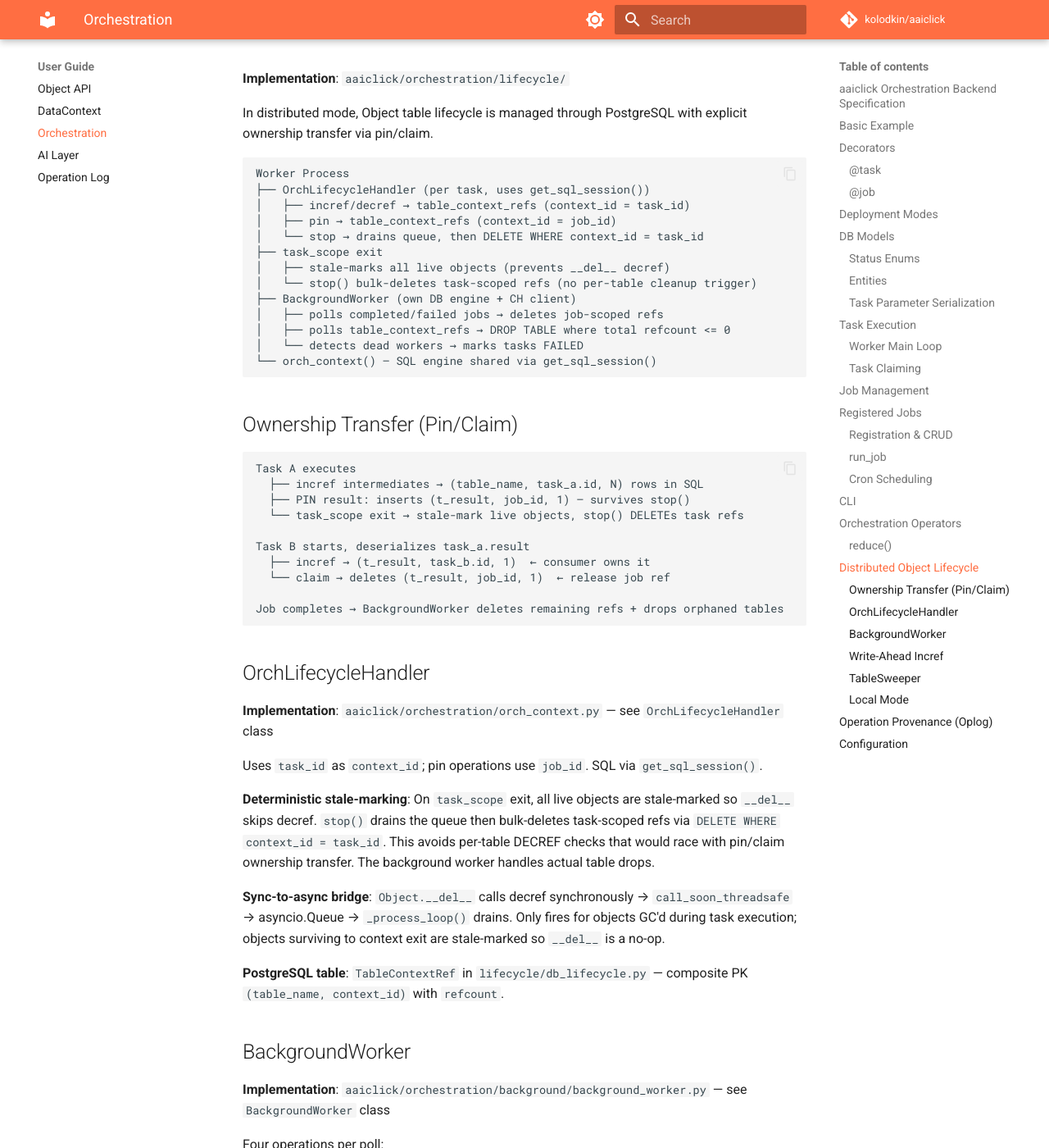
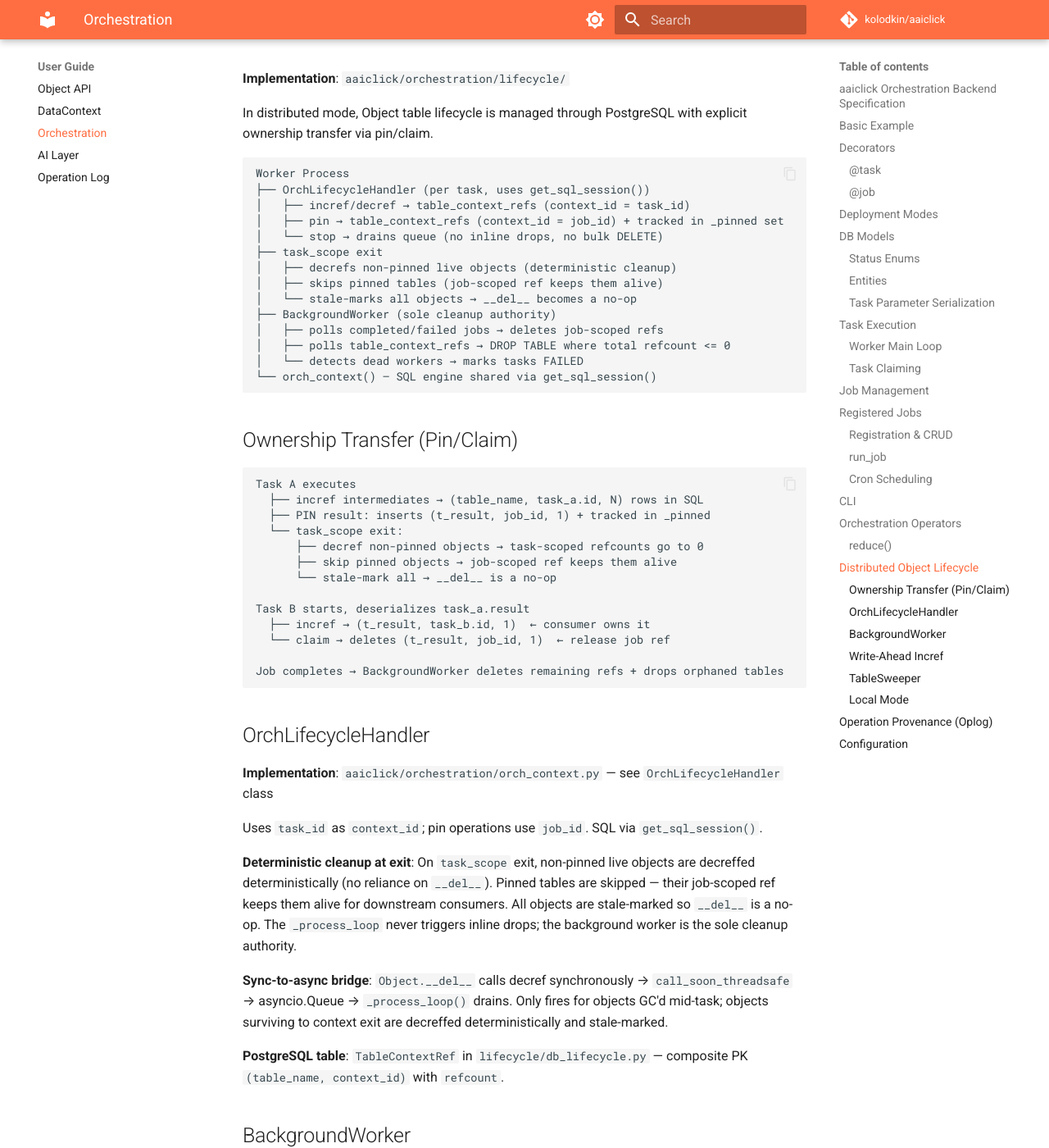
Before and after one commit to kolodkin/aaiclick, an MkDocs documentation site: the page built from docs/orchestration.md, in a window 1280 px wide and 1400 px high, scrolled down 6674 px. Shown: the whole window at 82% size. Built offline with MkDocs 1.6.1 and Material for MkDocs 9.7.7, drawn with Linux system fonts in a browser that asks for light colours; comment, search, counter and statistics services are not loaded.

Commit message:
refactor: move table cleanup to background worker, decref non-pinned at exit
- OrchLifecycleHandler._process_loop no longer triggers inline drops
  (removes _create_sample_and_drop from DECREF path)
- Background worker is now the sole cleanup authority
- task_scope exit deterministically decrefs non-pinned live objects
- Pinned tables are tracked in handler._pinned set, skipped at exit
  (their job-scoped ref keeps them alive for downstream consumers)
- stop() simplified to queue drain only (no bulk DELETE needed)

https://claude.ai/code/session_01UidzfJia3frpyGkqnimArN

````diff
--- a/docs/orchestration.md
+++ b/docs/orchestration.md
@@ -205,12 +205,13 @@ In distributed mode, Object table lifecycle is managed through PostgreSQL with e
 Worker Process
 ├── OrchLifecycleHandler (per task, uses get_sql_session())
 │   ├── incref/decref → table_context_refs (context_id = task_id)
-│   ├── pin → table_context_refs (context_id = job_id)
-│   └── stop → drains queue, then DELETE WHERE context_id = task_id
+│   ├── pin → table_context_refs (context_id = job_id) + tracked in _pinned set
+│   └── stop → drains queue (no inline drops, no bulk DELETE)
 ├── task_scope exit
-│   ├── stale-marks all live objects (prevents __del__ decref)
-│   └── stop() bulk-deletes task-scoped refs (no per-table cleanup trigger)
-├── BackgroundWorker (own DB engine + CH client)
+│   ├── decrefs non-pinned live objects (deterministic cleanup)
+│   ├── skips pinned tables (job-scoped ref keeps them alive)
+│   └── stale-marks all objects → __del__ becomes a no-op
+├── BackgroundWorker (sole cleanup authority)
 │   ├── polls completed/failed jobs → deletes job-scoped refs
 │   ├── polls table_context_refs → DROP TABLE where total refcount <= 0
 │   └── detects dead workers → marks tasks FAILED
@@ -222,8 +223,11 @@ Worker Process
 ```
 Task A executes
   ├── incref intermediates → (table_name, task_a.id, N) rows in SQL
-  ├── PIN result: inserts (t_result, job_id, 1) — survives stop()
-  └── task_scope exit → stale-mark live objects, stop() DELETEs task refs
+  ├── PIN result: inserts (t_result, job_id, 1) + tracked in _pinned
+  └── task_scope exit:
+      ├── decref non-pinned objects → task-scoped refcounts go to 0
+      ├── skip pinned objects → job-scoped ref keeps them alive
+      └── stale-mark all → __del__ is a no-op
 
 Task B starts, deserializes task_a.result
   ├── incref → (t_result, task_b.id, 1)  ← consumer owns it
@@ -238,9 +242,9 @@ Job completes → BackgroundWorker deletes remaining refs + drops orphaned table
 
 Uses `task_id` as `context_id`; pin operations use `job_id`. SQL via `get_sql_session()`.
 
-**Deterministic stale-marking**: On `task_scope` exit, all live objects are stale-marked so `__del__` skips decref. `stop()` drains the queue then bulk-deletes task-scoped refs via `DELETE WHERE context_id = task_id`. This avoids per-table DECREF checks that would race with pin/claim ownership transfer. The background worker handles actual table drops.
+**Deterministic cleanup at exit**: On `task_scope` exit, non-pinned live objects are decreffed deterministically (no reliance on `__del__`). Pinned tables are skipped — their job-scoped ref keeps them alive for downstream consumers. All objects are stale-marked so `__del__` is a no-op. The `_process_loop` never triggers inline drops; the background worker is the sole cleanup authority.
 
-**Sync-to-async bridge**: `Object.__del__` calls decref synchronously → `call_soon_threadsafe` → asyncio.Queue → `_process_loop()` drains. Only fires for objects GC'd during task execution; objects surviving to context exit are stale-marked so `__del__` is a no-op.
+**Sync-to-async bridge**: `Object.__del__` calls decref synchronously → `call_soon_threadsafe` → asyncio.Queue → `_process_loop()` drains. Only fires for objects GC'd mid-task; objects surviving to context exit are decreffed deterministically and stale-marked.
 
 **PostgreSQL table**: `TableContextRef` in `lifecycle/db_lifecycle.py` — composite PK `(table_name, context_id)` with `refcount`.
 
````
Also changed, not shown: docs/data_context.md (+1 -1 lines), 1 other file.
